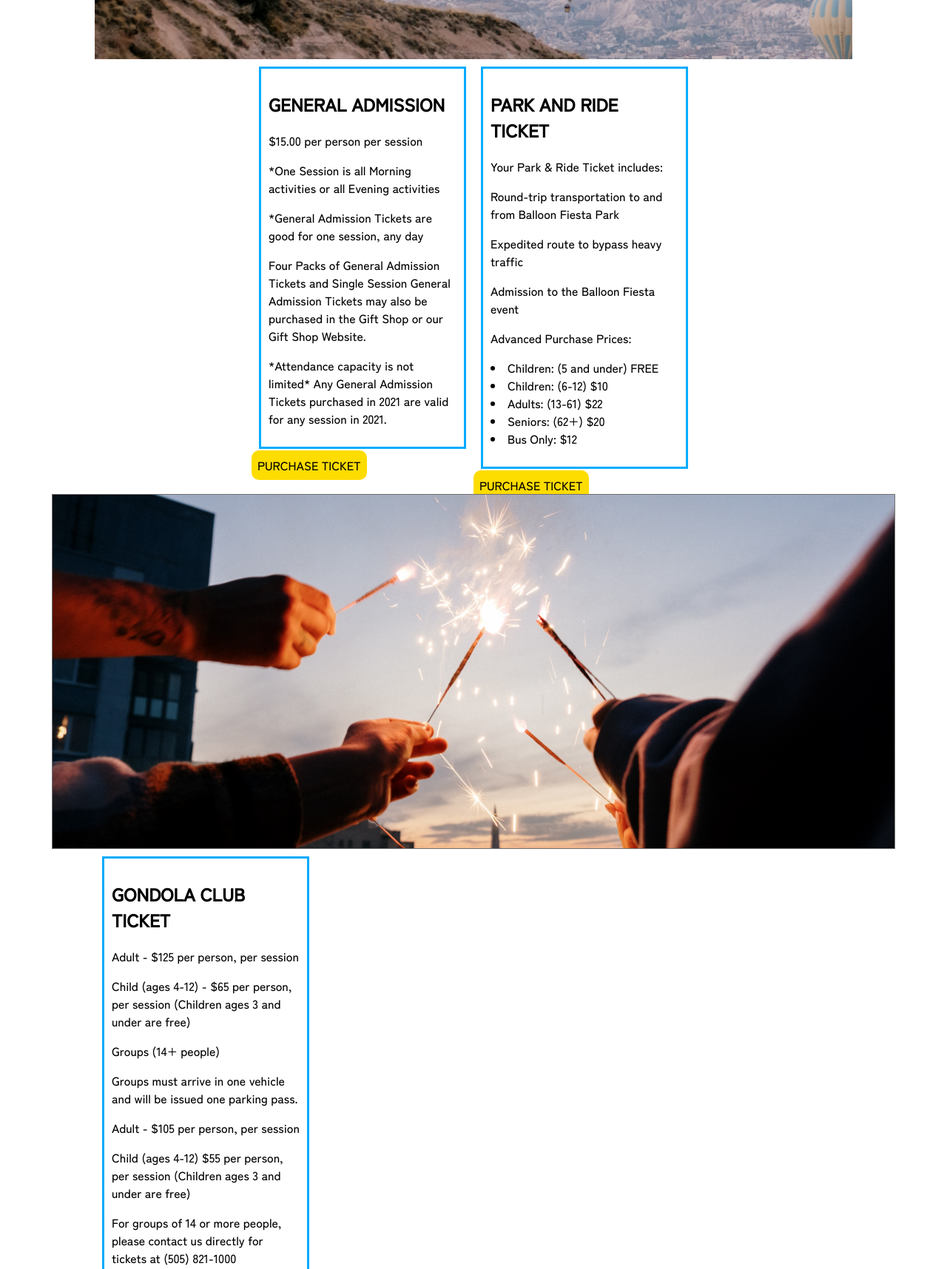
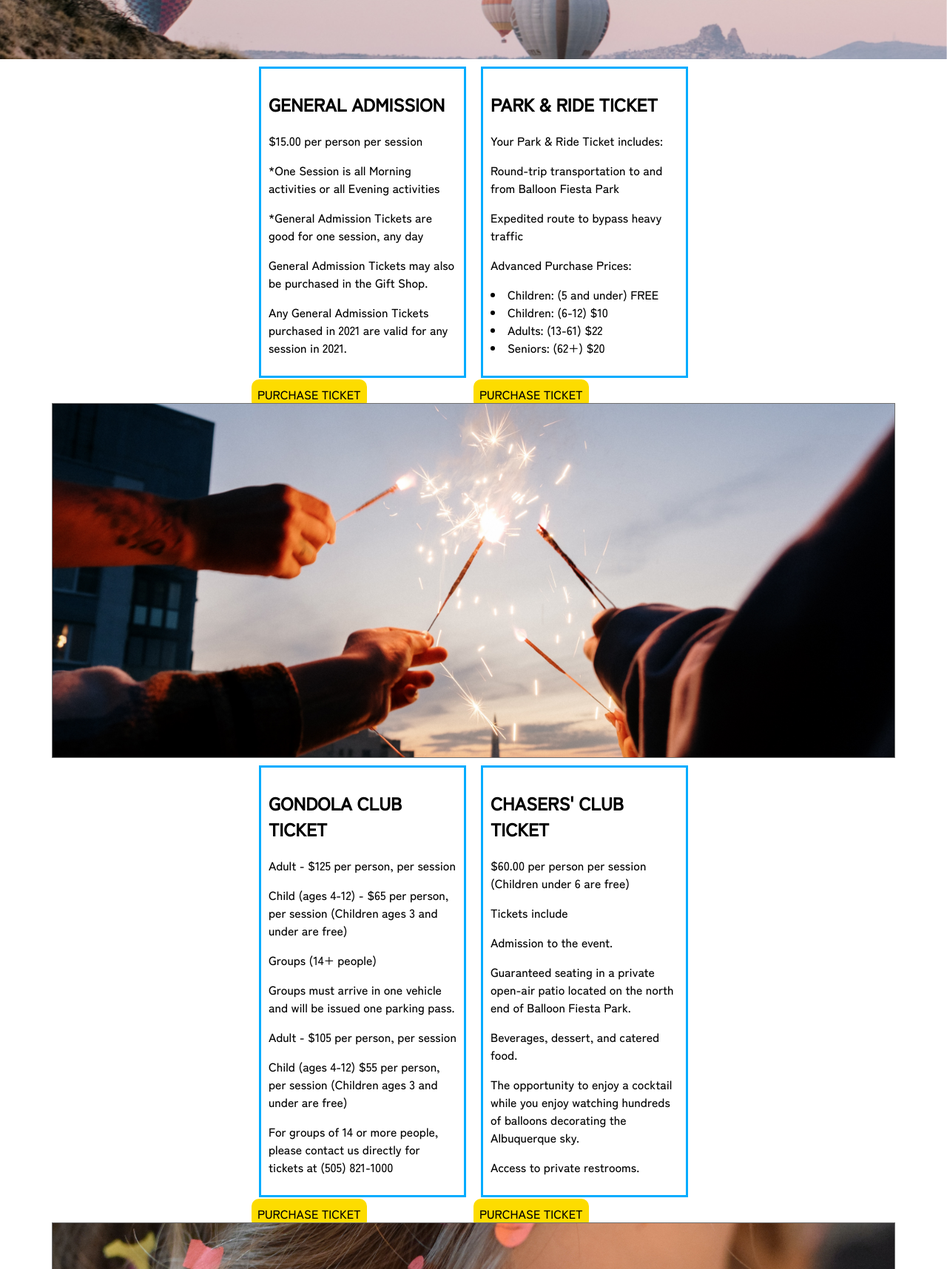
Before and after one commit to scg58/balloon-fiesta-website, a plain HTML site: page tickets.html in a window 1280 px wide. Shown: the part 640-2356 px from the top of the page at 74% size. Drawn offline with Linux system fonts and the light colour scheme.

Commit message:
tickets format

```diff
--- a/tickets.html
+++ b/tickets.html
@@ -1,15 +1,3 @@
-<!DOCTYPE html>
-<html lang="en">
-<head>
-    <meta charset="UTF-8">
-    <meta http-equiv="X-UA-Compatible" content="IE=edge">
-    <meta name="viewport" content="width=device-width, initial-scale=1.0">
-    <title>Document</title>
-</head>
-<body>
-
-</body>
-</html>
 <!DOCTYPE html>
 <html lang="en">
 <head>
@@ -20,8 +8,7 @@
     <link rel="stylesheet" href="style.css">
 </head>
 
-
-  <main class="container">
+  <body>
   <div class="ticket-hero-image">
     <header>
       <input type="checkbox" id="nav-toggle" class="nav-toggle">
@@ -54,9 +41,9 @@
         <p>*One Session is all Morning activities or all Evening activities</p>
           <p>*General Admission Tickets are good for one session, any day</p>
 
-            <p>Four Packs of General Admission Tickets and Single Session General Admission Tickets may also be purchased in the Gift Shop or our Gift Shop Website.</p>
+            <p>General Admission Tickets may also be purchased in the Gift Shop.</p>
 
-              <p>*Attendance capacity is not limited*  Any General Admission Tickets purchased in 2021 are valid for any session in 2021.
+              <p>Any General Admission Tickets purchased in 2021 are valid for any session in 2021.
         </p>
       </div>
 
@@ -67,19 +54,18 @@
     <div class="ticket-box">
       <div class="box">
 
-        <h2>PARK AND RIDE TICKET</h2>
+        <h2>PARK & RIDE TICKET</h2>
       <p>
         Your Park & Ride Ticket includes: </p>
 
         <p>Round-trip transportation to and from Balloon Fiesta Park</p>
         <p>Expedited route to bypass heavy traffic</p>
-        <p>Admission to the Balloon Fiesta event</p>
         <p>Advanced Purchase Prices:</p>
               <li> Children: (5 and under) FREE</li>
               <li> Children: (6-12) $10  </li>
               <li> Adults: (13-61) $22</li>
               <li> Seniors: (62+) $20</li>
-              <li> Bus Only: $12   </li>
+
         </p>
         </div>
         <a href="#" class="btn">PURCHASE TICKET</a>
@@ -91,6 +77,8 @@
           <img src="images/tickets-banner-1.png" />
           </section>
 
+
+  <div class="wrapper">
           <div class="ticket-box">
             <div class="box">
       <h2>GONDOLA CLUB TICKET</h2>
@@ -103,7 +91,7 @@
       <p>Child (ages 4-12) $55 per person, per session (Children ages 3 and under are free)</p>
       <p> For groups of 14 or more people, please contact us directly for tickets at (505) 821-1000 </p>
           </div>
-        </div>
+
         <a href="#" class="btn">PURCHASE TICKET</a>
       </div>
 
@@ -115,17 +103,20 @@
 
             <p>Admission to the event.</p>
             <p>Guaranteed seating in a private open-air patio located on the north end of Balloon Fiesta Park.</p>
-            <p>Beverages, dessert, and catered food provided by Little Anita's.</p>
+            <p>Beverages, dessert, and catered food.</p>
             <p>The opportunity to enjoy a cocktail while you enjoy watching hundreds of balloons decorating the Albuquerque sky.</p>
-            <p>Access to private restrooms located within the Chasers' Club area.
-            </p>
+            <p>Access to private restrooms.</p>
             </div>
+
             <a href="#" class="btn">PURCHASE TICKET</a>
-            </div>
+          </div>
+        </div>
+
             <section class="card">
               <img src="images/tickets-banner-2.png" />
               </section>
 
+              <div class="wrapper">
               <div class="ticket-box">
                 <div class="box">
                 <h2>GLAMPING</h2>
@@ -133,7 +124,7 @@
                   $1,500 for 3 nights (for 1 to 2 people)
                   experience will also include:</p>
 
-                  <p>Three night stay in a 168 sq ft safari tent </p>
+                  <p>Three night stay the safari tent </p>
                   <p>Admission to the event for all sessions during your stay</p>
                   <p>Premium Parking </p>
                   <p>Welcome gift</p>
@@ -142,9 +133,10 @@
                   <p>Access to restroom and shower trailers</p>
                   <p>Access to a hospitality area with grills, games and lounge chairs</p>
                     </div>
+                    <a href="#" class="btn">PURCHASE TICKET</a>
                   </div>
-                  <a href="#" class="btn">PURCHASE TICKET</a>
-                </div>
+
+
 
 
                 <div class="ticket-box">
@@ -161,11 +153,12 @@
                       <p>Golf cart transportation with driver</p>
                       <p>(1) Premium Parking Pass</p>
                       <p>(2) General Admission Tickets</p>
-                      <p>Balloon Fiesta gift</p>
+
                       </p>
                       </div>
                       <a href="#" class="btn">Purchase Tickets</a>
                 </div>
+             </div>
                       <section class="card">
                         <img src="images/tickets-banner-3.png" />
                         </section>
```
Also changed, not shown: faqs.html (+1 -14 lines), index.html (+2 -2 lines), schedule.html (+1 -13 lines).
